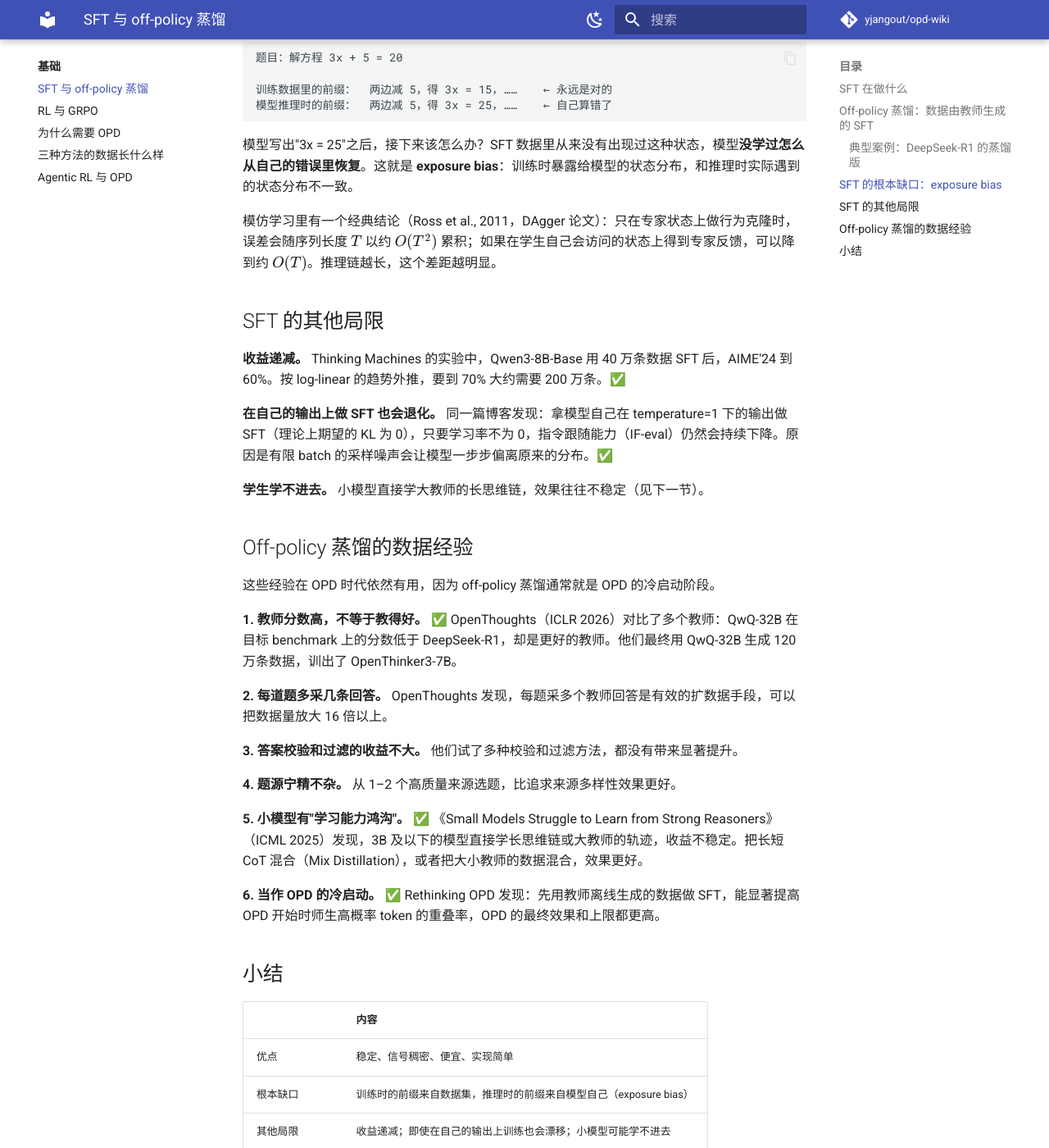
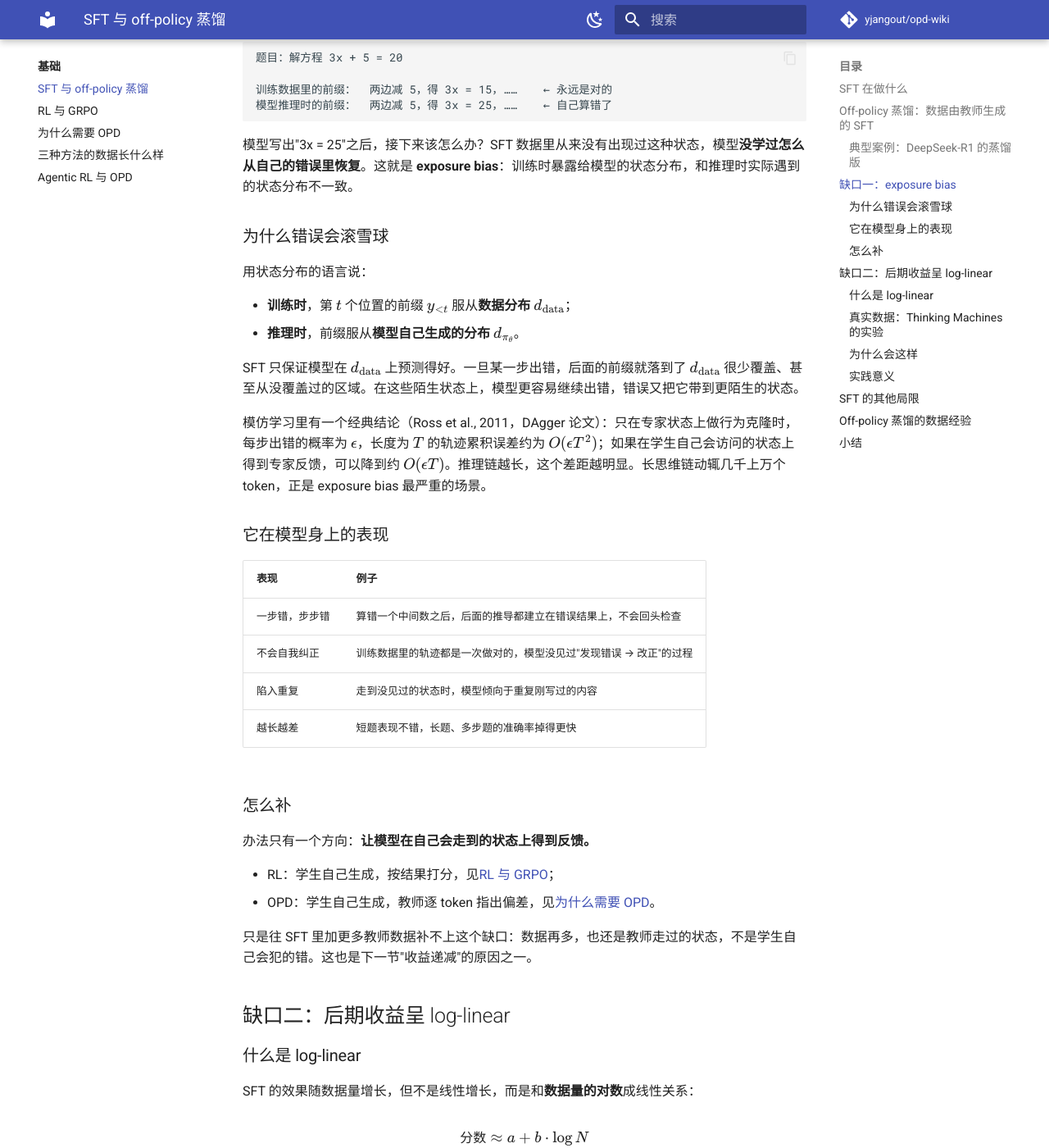
Before and after one commit to yjangout/opd-wiki, an MkDocs documentation site: the page built from docs/basics/sft.md, in a window 1280 px wide and 1400 px high, scrolled down 1664 px. Shown: the whole window at 82% size. Built offline with MkDocs 1.6.1 and Material for MkDocs 9.7.7, drawn with Linux system fonts in a browser that asks for light colours; comment, search, counter and statistics services are not loaded; some of the changed text lies outside the part shown.

Commit message:
Expand exposure bias and log-linear returns in SFT page
Split SFT's gaps into two sections: exposure bias (state distribution
shift, the O(eps T^2) vs O(eps T) result, symptoms, why more teacher
data does not fix it) and log-linear returns (what it means, an
illustrative table, Thinking Machines' 400K -> 2M extrapolation versus
150 OPD steps, causes, when to switch methods). Add glossary entries.

Co-Authored-By: Claude Opus 5.5 <noreply@anthropic.com>

```diff
--- a/docs/basics/sft.md
+++ b/docs/basics/sft.md
@@ -42,7 +42,7 @@ DeepSeek 用 R1 生成约 80 万条样本，对 Qwen2.5 和 Llama 系列的 1.5B
 
 他们的结论是：对小模型来说，从大模型蒸馏推理模式，比直接对小模型跑 RL 更有效。这是"off-policy 蒸馏很强"的标志性证据，也说明它很适合当后训练的第一步。
 
-## SFT 的根本缺口：exposure bias
+## 缺口一：exposure bias
 
 SFT 训练时，模型看到的前缀**永远来自数据集**，也就是说永远是"正确的"。推理时，前缀却来自**模型自己**，而模型会犯错。
 
@@ -57,11 +57,82 @@ SFT 训练时，模型看到的前缀**永远来自数据集**，也就是说永
 
 模型写出"3x = 25"之后，接下来该怎么办？SFT 数据里从来没有出现过这种状态，模型**没学过怎么从自己的错误里恢复**。这就是 **exposure bias**：训练时暴露给模型的状态分布，和推理时实际遇到的状态分布不一致。
 
-模仿学习里有一个经典结论（Ross et al., 2011，DAgger 论文）：只在专家状态上做行为克隆时，误差会随序列长度 $T$ 以约 $O(T^2)$ 累积；如果在学生自己会访问的状态上得到专家反馈，可以降到约 $O(T)$。推理链越长，这个差距越明显。
+### 为什么错误会滚雪球
+
+用状态分布的语言说：
+
+- **训练时**，第 $t$ 个位置的前缀 $y_{<t}$ 服从**数据分布** $d_{\text{data}}$；
+- **推理时**，前缀服从**模型自己生成的分布** $d_{\pi_\theta}$。
+
+SFT 只保证模型在 $d_{\text{data}}$ 上预测得好。一旦某一步出错，后面的前缀就落到了 $d_{\text{data}}$ 很少覆盖、甚至从没覆盖过的区域。在这些陌生状态上，模型更容易继续出错，错误又把它带到更陌生的状态。
+
+模仿学习里有一个经典结论（Ross et al., 2011，DAgger 论文）：只在专家状态上做行为克隆时，每步出错的概率为 $\epsilon$，长度为 $T$ 的轨迹累积误差约为 $O(\epsilon T^2)$；如果在学生自己会访问的状态上得到专家反馈，可以降到约 $O(\epsilon T)$。推理链越长，这个差距越明显。长思维链动辄几千上万个 token，正是 exposure bias 最严重的场景。
+
+### 它在模型身上的表现
+
+| 表现 | 例子 |
+|---|---|
+| 一步错，步步错 | 算错一个中间数之后，后面的推导都建立在错误结果上，不会回头检查 |
+| 不会自我纠正 | 训练数据里的轨迹都是一次做对的，模型没见过"发现错误 → 改正"的过程 |
+| 陷入重复 | 走到没见过的状态时，模型倾向于重复刚写过的内容 |
+| 越长越差 | 短题表现不错，长题、多步题的准确率掉得更快 |
+
+### 怎么补
+
+办法只有一个方向：**让模型在自己会走到的状态上得到反馈。**
+
+- RL：学生自己生成，按结果打分，见[RL 与 GRPO](grpo.md)；
+- OPD：学生自己生成，教师逐 token 指出偏差，见[为什么需要 OPD](why-opd.md)。
+
+只是往 SFT 里加更多教师数据补不上这个缺口：数据再多，也还是教师走过的状态，不是学生自己会犯的错。这也是下一节"收益递减"的原因之一。
+
+## 缺口二：后期收益呈 log-linear
+
+### 什么是 log-linear
+
+SFT 的效果随数据量增长，但不是线性增长，而是和**数据量的对数**成线性关系：
+
+$$
+\text{分数} \approx a + b \cdot \log N
+$$
+
+其中 $N$ 是训练数据量。换句话说：**数据量每翻一倍，分数只涨一个固定的量**。想多涨同样多的分，需要的数据量是成倍增长的。
+
+用一个示意的例子（每翻一倍涨 2 分）：
+
+| 数据量 | 分数 | 想再涨 2 分，还需要多少新数据 |
+|---|---|---|
+| 5 万 | 54 | 5 万 |
+| 10 万 | 56 | 10 万 |
+| 20 万 | 58 | 20 万 |
+| 40 万 | 60 | 40 万 |
+| 80 万 | 62 | 80 万 |
+
+前期涨得很快，越往后每一分越贵。这就是"后期收益呈 log-linear"的意思。
+
+### 真实数据：Thinking Machines 的实验
+
+Thinking Machines 用 Qwen3-8B-Base 做了这个实验 <span class="verified">✅</span>：
+
+- 在 OpenThoughts-3 上做 SFT，用到 **40 万**条数据时，AIME'24 达到 **60%**；
+- 按 log-linear 的趋势外推，要到 **70%** 大约需要 **200 万**条，也就是 5 倍的数据；
+- 而从 40 万条的 checkpoint 出发改用 OPD，约 **150 步**（约 7.7 万个 prompt）就到了 70%。
+
+算上教师生成数据的成本，OPD 比继续堆 SFT 数据节省约 9–30 倍算力。见 [Thinking Machines 案例](../cases/thinking-machines.md)。
+
+### 为什么会这样
+
+- **新数据的信息量越来越少。** 前期的数据教会模型格式和基本方法；后期的大部分样本，模型其实已经会了，只有少数样本还能带来新东西；
+- **补不到真正的短板。** 模型的短板在于自己会犯的错、自己会走到的状态（exposure bias），而教师数据覆盖的是教师走的路。数据再多，也很少恰好落在学生的错误上；
+- **数据质量的上限。** 题源和教师固定后，生成更多数据只是在同一个分布里重复采样。
+
+### 实践意义
+
+- **SFT 适合当第一步，不适合当终点。** 前期用 SFT 快速打底很划算，等曲线进入对数增长段，就该换方法了；
+- **判断时机**：把验证分数画在"数据量取对数"的横轴上，如果已经接近一条直线、而且斜率不大，继续加数据的性价比就很低；
+- **下一步**：换成 OPD 或 RL，让学生在自己的状态上学。
 
 ## SFT 的其他局限
-
-**收益递减。** Thinking Machines 的实验中，Qwen3-8B-Base 用 40 万条数据 SFT 后，AIME'24 到 60%。按 log-linear 的趋势外推，要到 70% 大约需要 200 万条。<span class="verified">✅</span>
 
 **在自己的输出上做 SFT 也会退化。** 同一篇博客发现：拿模型自己在 temperature=1 下的输出做 SFT（理论上期望的 KL 为 0），只要学习率不为 0，指令跟随能力（IF-eval）仍然会持续下降。原因是有限 batch 的采样噪声会让模型一步步偏离原来的分布。<span class="verified">✅</span>
 
@@ -94,8 +165,9 @@ Rethinking OPD 发现：先用教师离线生成的数据做 SFT，能显著提
 | | 内容 |
 |---|---|
 | 优点 | 稳定、信号稠密、便宜、实现简单 |
-| 根本缺口 | 训练时的前缀来自数据集，推理时的前缀来自模型自己（exposure bias） |
-| 其他局限 | 收益递减；即使在自己的输出上训练也会漂移；小模型可能学不进去 |
+| 缺口一 | exposure bias：训练时的前缀来自数据集，推理时的前缀来自模型自己，错误会滚雪球 |
+| 缺口二 | 后期收益呈 log-linear：数据量每翻一倍分数只涨一个固定量，越往后越贵 |
+| 其他局限 | 即使在自己的输出上训练也会漂移；小模型可能学不进去 |
 | 在流程中的角色 | 第一步：让模型学会格式和基本能力，为 OPD 和 RL 打底 |
 
 下一步：[RL 与 GRPO](grpo.md)，看看 RL 怎样补上"状态"这个缺口，又带来了什么新问题。
```
Also changed, not shown: docs/appendix/glossary.md (+2 -1 lines).
